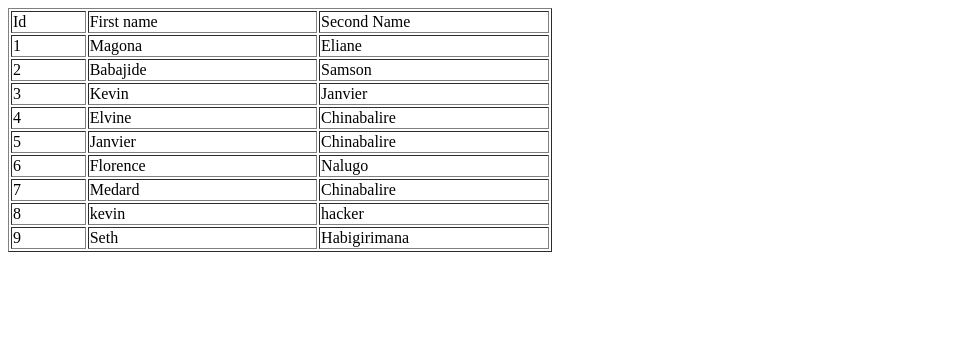
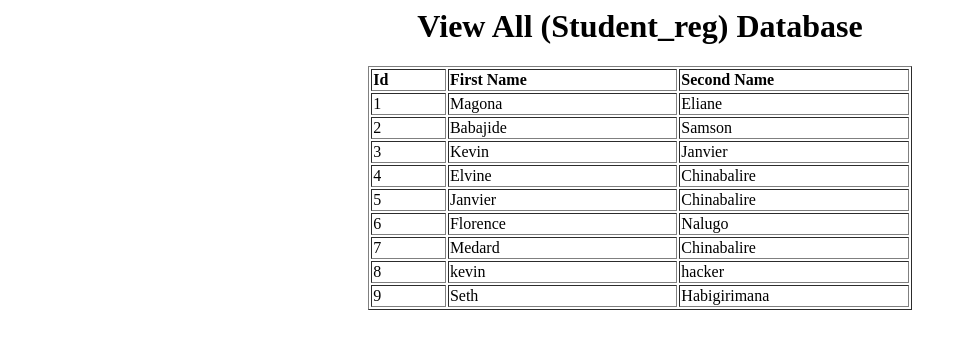
Before and after one commit to SlauICT/PHP_2nd-Year, a PHP site: page /view.php in a window 1280 px wide. Shown: the top 349 px of the page, without its empty margins (0-967 px from the left). Run offline with PHP 8.4, Linux system fonts and the light colour scheme; data comes from the database, SQL or seed files in the repository.

Commit message:
Update view.php

```diff
--- a/view.php
+++ b/view.php
@@ -1,3 +1,4 @@
+<title>St.lawrence University | View</title>
 
 <?php
 $db=mysql_connect("localhost", "root", "root")or die("cannot connect to the Server !!!!Sorry .. try again later");
@@ -5,11 +6,12 @@ mysql_select_db("student_reg")or die("cannot select Database");
 ?>
 <?php
 $sql= mysql_query("select * from name_tbl");
-echo'<table width="43%" border="1">
+echo'<table width="43%" border="1" align="center">
   <tr>
-    <td width="14%">Id</td>
-    <td width="43%">First name</td>
-    <td width="43%">Second Name</td>
+  <h1 align="center">View All (Student_reg) Database </h1>
+   <td width="14%"><strong>Id</strong></td>
+    <td width="43%"><strong>First Name</strong></td>
+    <td width="43%"><strong>Second Name</strong></td>
   </tr>';
 	 while($hello=mysql_fetch_array($sql)){
 	 echo'
```
